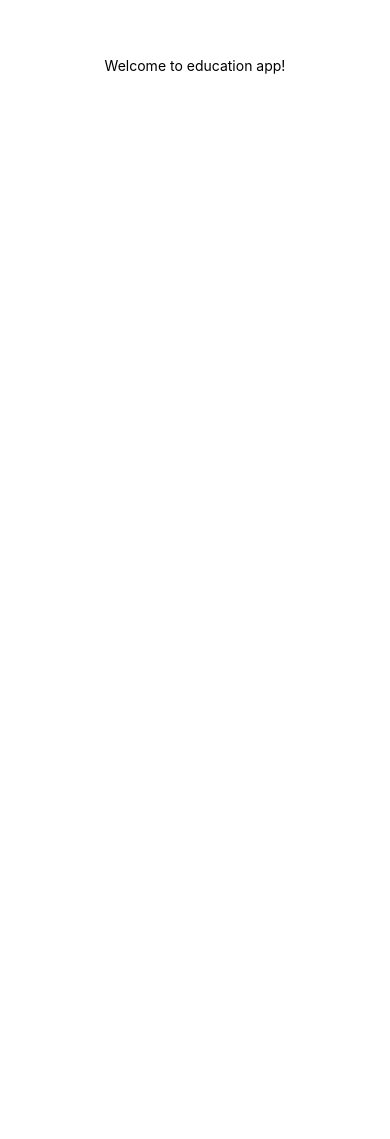
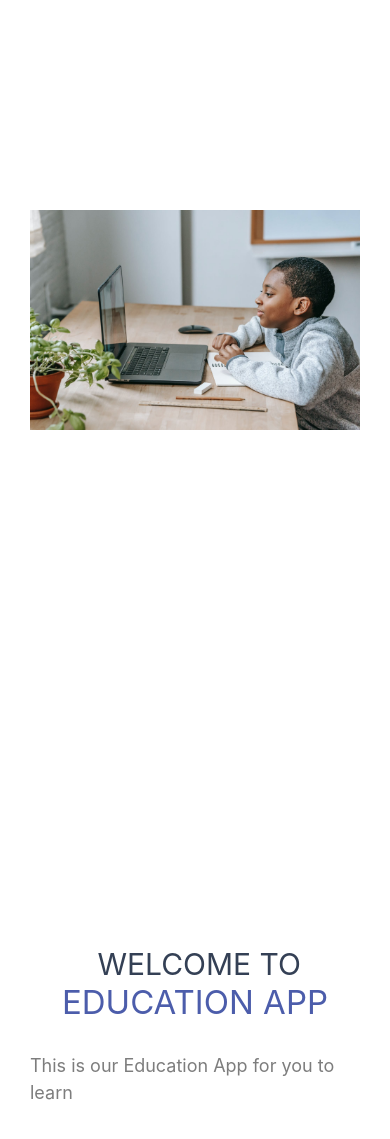
Before and after one commit to Raushan022/educationapp, a React Native app: screen /Home in a window 390 px wide. Shown: the part 357-1496 px from the top of the page. Before the commit the page ends 844 px from the top, so only its background shows below. Built offline with nearby package versions, Linux system fonts and the light colour scheme.

Commit message:
added home page

```diff
--- a/App.js
+++ b/App.js
@@ -1,20 +1,84 @@
 import { StatusBar } from 'expo-status-bar';
-import { StyleSheet, Text, View } from 'react-native';
+import { Image, StyleSheet, Text, View } from 'react-native';
+import Home from './src/screens/Home';
+
 
 export default function App() {
+  const description = 'This is our Education App for you to learn'
   return (
-    <View style={styles.container}>
-      <Text>Welcome to education app!</Text>
-      <StatusBar style="auto" />
+    <View style={styles.mainContainer}>
+      <View style={styles.homeTop}>
+        <Image
+          style={styles.headerImage}
+          resizeMode='contain'
+          source={require("./assets/logo.jpeg")}
+        />
+        <Text style={styles.mainHeader}> Welcome to</Text>
+        <Text
+          style={[
+            styles.mainHeader,
+            {
+              fontSize: 33,
+              color: '#4c5dab',
+              marginTop: 0,
+            }]}>
+          Education App
+        </Text>
+
+        <Text style={styles.paraStyle}>{description}</Text>
+      </View>
     </View>
   );
 }
 
 const styles = StyleSheet.create({
-  container: {
-    flex: 1,
-    backgroundColor: '#fff',
-    alignItems: 'center',
-    justifyContent: 'center',
+  mainContainer: {
+    height: "100%",
+    display: "flex",
+    justifyContent: "space-between",
+    paddingHorizontal: 20,
+    backgroundColor: "#fff",
+    textAlign: "center",
   },
+
+  homeTop: {
+    // height: "100%",
+    display: "flex",
+    justifyContent: "center",
+    alignItems: "center",
+    paddingHorizontal: 10,
+  },
+
+  headerImage: {
+    height: undefined,
+    width: "100%",
+    aspectRatio: 1,
+    display: "flex",
+    alignItems: "stretch",
+    marginTop: 50,
+    borderRadius: 20,
+  },
+
+  mainHeader: {
+    fontSize: 30,
+    color: "#344055",
+    textTransform: "uppercase",
+    // fontFamily: "Nunito_700Bold",
+  },
+
+  paraStyle: {
+    textAlign: "left",
+    fontSize: 18,
+    color: "#7d7d7d",
+    marginTop: 30,
+    paddingBottom: 50,
+    lineHeight: 27,
+    // fontFamily: "WorkSans_400Regular",
+  },
+
+  // lineStyle: {
+  //   marginBottom: 10,
+  //   borderWidth: 0.5,
+  //   borderColor: "grey",
+  // },
 });
--- /dev/null
+++ b/src/screens/Home.js
@@ -0,0 +1,13 @@
+import { StyleSheet, Text, View } from 'react-native'
+import React from 'react'
+
+const Home = () => {
+  return (
+    <View>
+      <Text>Home Screen</Text>
+    </View>
+  )
+}
+const styles = StyleSheet.create({})
+
+export default Home
```
Also changed, not shown: assets/logo.jpeg (added).
